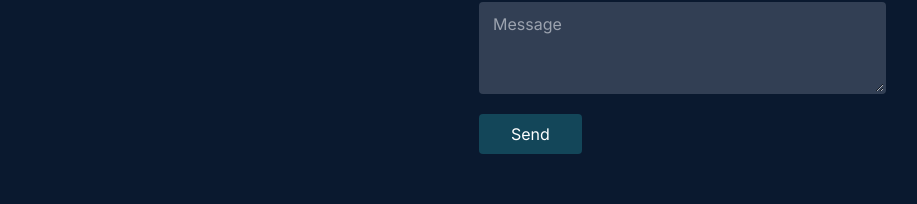
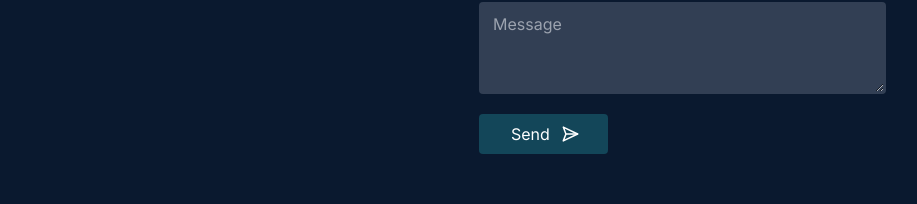
Before and after one commit to ajoykumardas12/portfolio23, a Next.js app: page / in a window 1280 px wide. Shown: the part 3383-3587 px from the top of the page, without its empty margins (181-1098 px from the left). Built offline with nearby package versions, Linux system fonts and the light colour scheme; a web font is replaced by a local one.

Commit message:
send button hover

```diff
--- /dev/null
+++ b/app/components/icons/SendIcon.tsx
@@ -0,0 +1,23 @@
+import { IconProps } from "@/app/types";
+
+function SendIcon({ iconClass }: IconProps) {
+  return (
+    <svg
+      xmlns="http://www.w3.org/2000/svg"
+      width="24"
+      height="24"
+      viewBox="0 0 24 24"
+      fill="none"
+      stroke="currentColor"
+      strokeWidth="2"
+      strokeLinecap="round"
+      strokeLinejoin="round"
+      className={`${iconClass} feather feather-send`}
+    >
+      <line x1="22" y1="2" x2="11" y2="13"></line>
+      <polygon points="22 2 15 22 11 13 2 9 22 2"></polygon>
+    </svg>
+  );
+}
+
+export default SendIcon;
--- a/app/components/sections/Contact.tsx
+++ b/app/components/sections/Contact.tsx
@@ -3,6 +3,7 @@ import { useRef, useState } from "react";
 import emailjs from "@emailjs/browser";
 import CheckIcon from "../icons/CheckIcon";
 import InfoIcon from "../icons/InfoIcon";
+import SendIcon from "../icons/SendIcon";
 
 function Contact() {
   const contactForm = useRef<HTMLFormElement>(null);
@@ -107,12 +108,15 @@ function Contact() {
             ></textarea>
             <button
               type="submit"
-              className="self-start px-8 py-2 bg-dark hover:bg-dark/70 rounded transition-colors duration-200 mt-1"
+              className="self-start px-8 py-2 flex items-center gap-2 group bg-dark hover:bg-dark/70 hover:text-brand rounded transition-colors duration-200 mt-1"
             >
               Send
+              <div>
+                <SendIcon iconClass="w-[18px] h-[18px] rotate-45 group-hover:stroke-brand group-hover:rotate-12 transition" />
+              </div>
             </button>
           </form>
-          <div className="mt-4 text-sm">
+          <div className="mt-4 text-sm font-light">
             {formResponse && <SubmitResponse response={formResponse} />}
           </div>
         </div>
```
